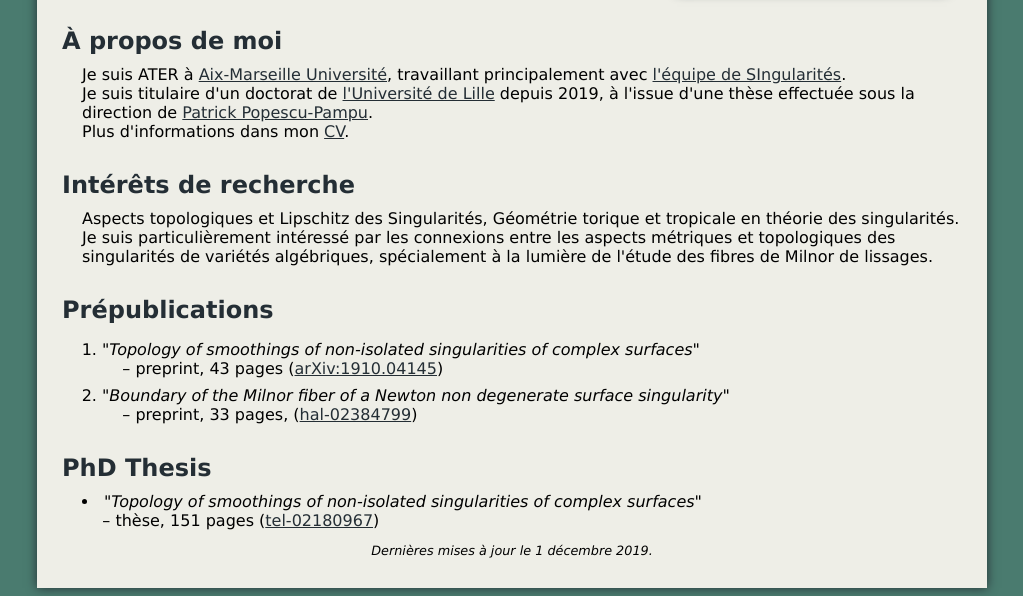
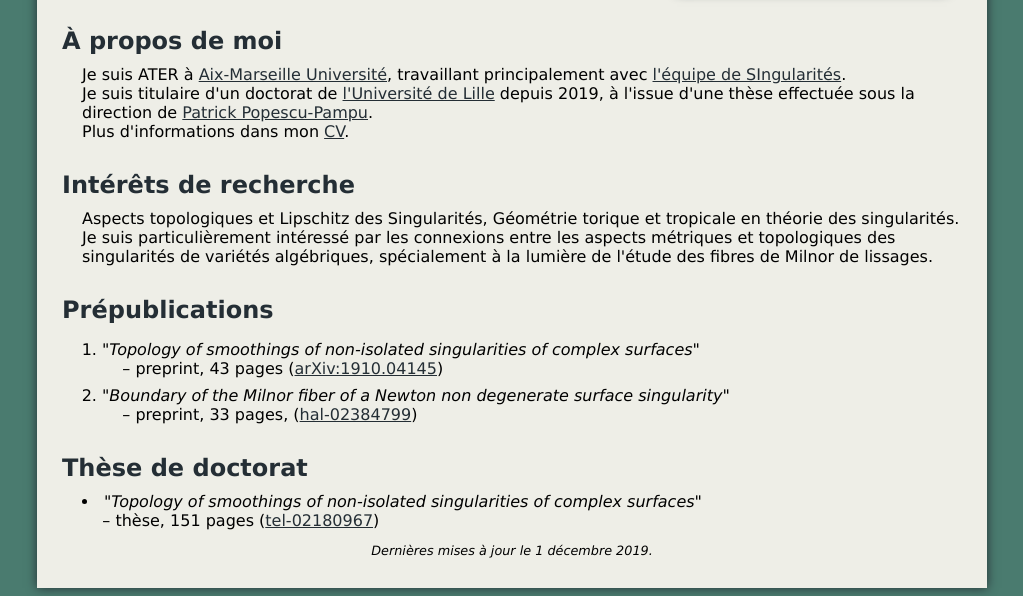
Before and after one commit to octavecurmi/octavecurmi.github.io, a plain HTML site: page index-fr.html in a window 1280 px wide. Shown: the part 388-984 px from the top of the page, without its empty margins (128-1151 px from the left). Drawn offline with Linux system fonts and the light colour scheme.

Commit message:
add website

```diff
--- a/index-fr.html
+++ b/index-fr.html
@@ -49,7 +49,7 @@ Centre de Mathématiques et Informatique (Technopôle Château-Gombert) <br> <br
 				<li><i>"Topology of smoothings of non-isolated singularities of complex surfaces"</i> <br> &nbsp;&nbsp;&nbsp; – preprint, 43 pages (<a href="https://arxiv.org/pdf/1910.04145.pdf">arXiv:1910.04145</a>)</li>
 				<li><i>"Boundary of the Milnor fiber of a Newton non degenerate surface singularity"</i> <br> &nbsp;&nbsp;&nbsp; – preprint, 33 pages, (<a href="https://hal.archives-ouvertes.fr/hal-02384799/document">hal-02384799</a>)</li>
 </ol>
-			<h2>PhD Thesis</h2>
+			<h2>Thèse de doctorat</h2>
 <div class="publications element">
 <li><i>"Topology of smoothings of non-isolated singularities of complex surfaces"</i> <br> &nbsp;&nbsp;&nbsp; – thèse, 151 pages (<a href="https://tel.archives-ouvertes.fr/tel-02180967/document">tel-02180967</a>)</li>
 			</ol>
```
